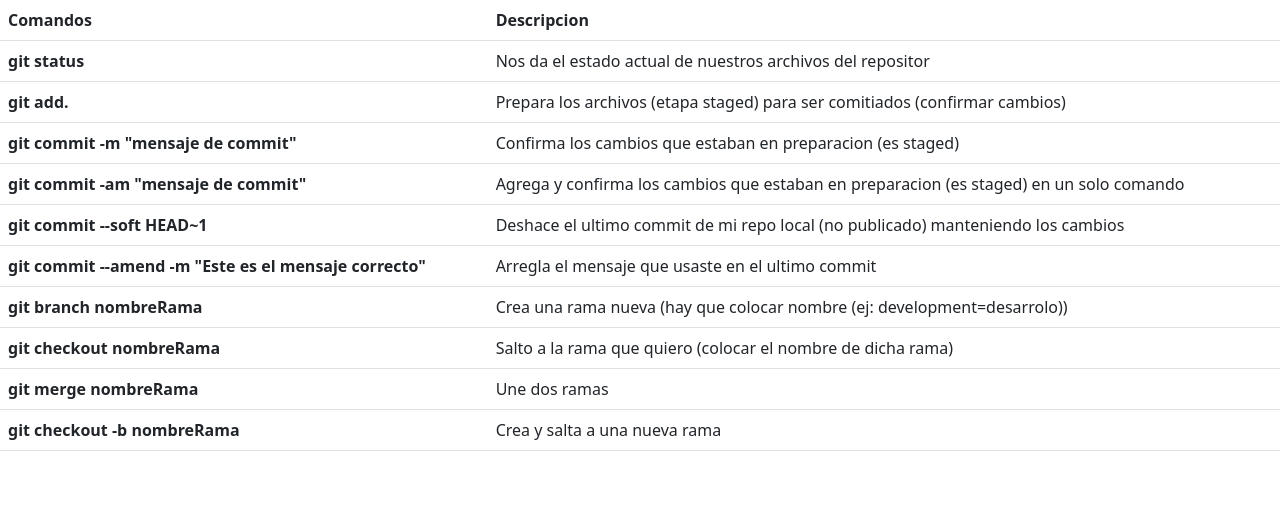
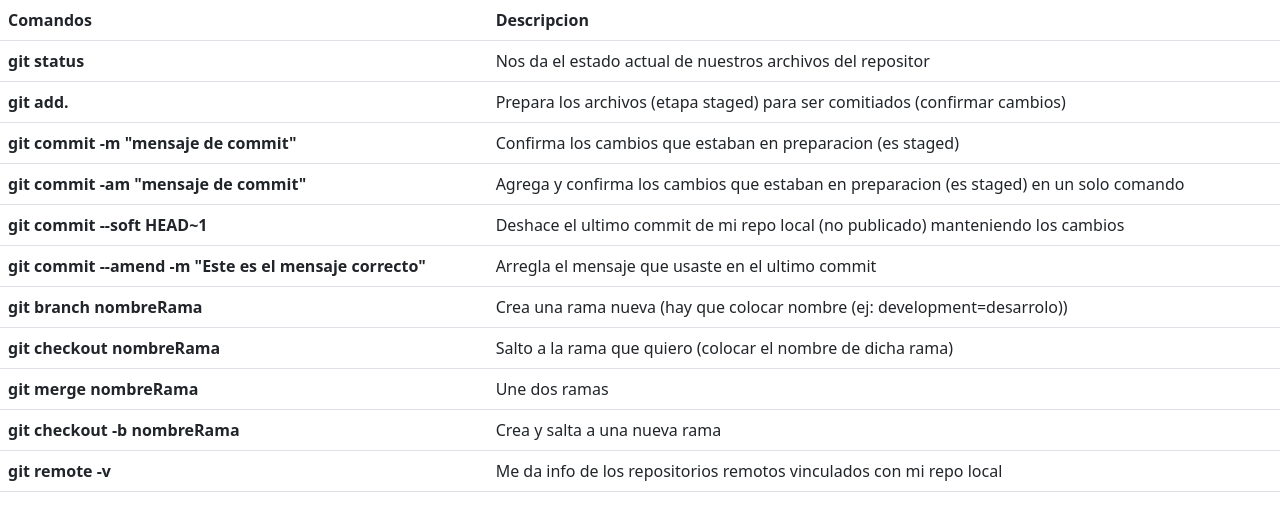
Before and after one commit to cea1986/practicaGit661, a plain HTML site: page index.html in a window 1280 px wide. Drawn offline with nearby package versions, Linux system fonts and the light colour scheme.

Commit message:
add remote -v command to the list

```diff
--- a/index.html
+++ b/index.html
@@ -62,6 +62,10 @@
             <th scope="row">git checkout -b nombreRama</th>
             <td>Crea y salta a una nueva rama </td>
           </tr>
+          <tr>
+            <th scope="row">git remote -v</th>
+            <td>Me da info de los repositorios remotos vinculados con mi repo local</td>
+          </tr>
         </tbody>
       </table>
     </main>
```
